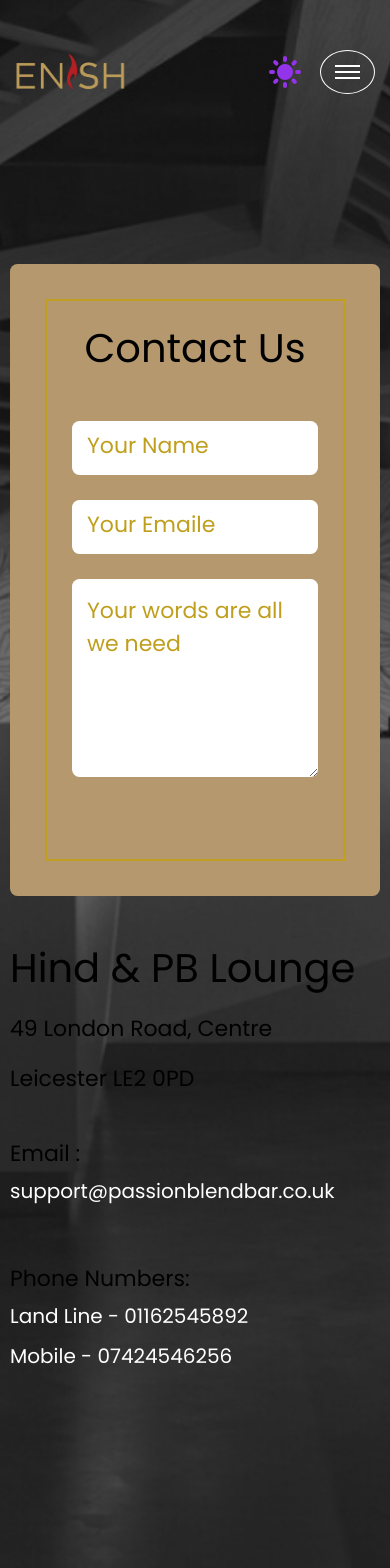
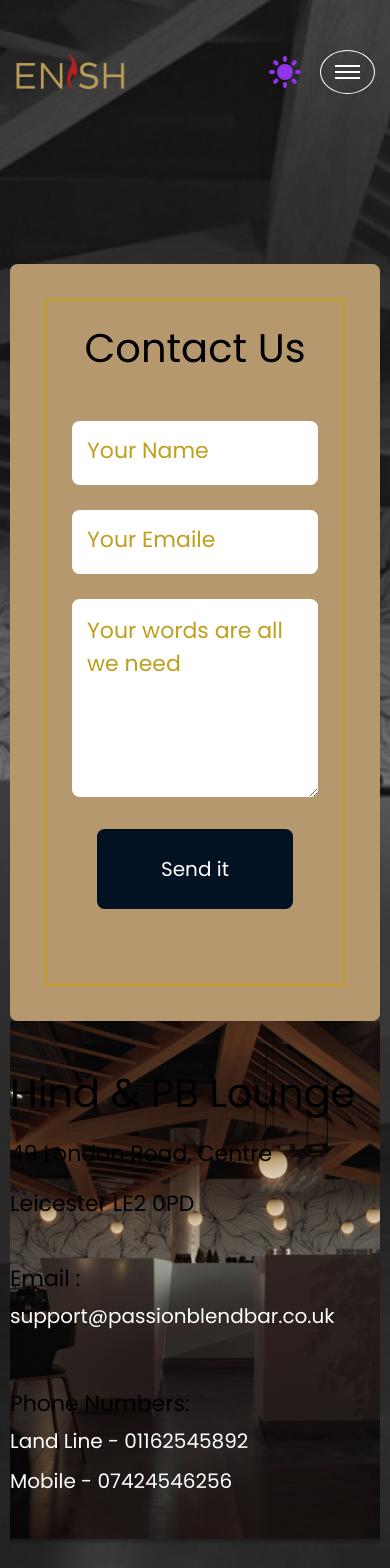
Before and after one commit to MahdiHasan943/next.js-new-restraurent-website, a Next.js app: page /Contact/Contact in a window 390 px wide. Shown: the top 1568 px of the page. Built offline with nearby package versions, Linux system fonts and the light colour scheme.

Commit message:
added bg in contact page hero

```diff
--- a/src/pages/Contact/Contact.js
+++ b/src/pages/Contact/Contact.js
@@ -1,59 +1,77 @@
-import React from 'react'
+import React from "react";
 
-import styles from '../../styles/contact.module.css'
+import styles from "../../styles/contact.module.css";
 const Contact = () => {
   return (
-      <div className={`${styles.ContactheroBg}  flex py-[200px] justify-start items-center`}>
-
+    <div
+      className={`${styles.ContactheroBg}  flex py-[200px] justify-start items-center`}
+    >
       <div className="md:flex w-full px-4 xl:w-[80%] mt-[100px]  mx-auto gap-6">
         <div className="w-full bg-[#B5986D] py-14 px-14 rounded-xl md:w-[50%]">
           <div className="border-[2px] py-10 px-10 border-[#bf9f1d]">
-            <h1 className='text-[40px] text-center leading-[45px] md:text-[50px] md:leading-[60px]'>Contact Us</h1>
+            <h1 className="text-[40px] text-center leading-[45px] md:text-[50px] md:leading-[60px]">
+              Contact Us
+            </h1>
 
             <div className="py-20">
-              <input type="text" className='placeholder:text-[#bf9f1d] placeholder:text-[22px] py-6 px-6 rounded-xl w-full bg-white' placeholder='Your Name' />
-              <input type="text" className='placeholder:text-[#bf9f1d] placeholder:text-[22px] py-6 px-6 rounded-xl my-10 w-full bg-white' placeholder='Your Emaile' />
-              <textarea className='w-full px-6 placeholder:text-[#bf9f1d] rounded-xl placeholder:text-[22px] py-6 bg-white' placeholder='Your words are all we need' name="" id="" cols="30" rows="7"></textarea>
-
-             </div>
-
+              <input
+                type="text"
+                className="placeholder:text-[#bf9f1d] text-[#bf9f1d] placeholder:text-[22px] py-8 px-6 rounded-xl w-full bg-white"
+                placeholder="Your Name"
+              />
+              <input
+                type="text"
+                className="placeholder:text-[#bf9f1d] placeholder:text-[22px] text-[#bf9f1d] py-8 px-6 rounded-xl my-10 w-full bg-white"
+                placeholder="Your Emaile"
+              />
+              <textarea
+                className="w-full px-6 placeholder:text-[#bf9f1d] text-[#bf9f1d] rounded-xl placeholder:text-[22px] py-6 bg-white"
+                placeholder="Your words are all we need"
+                name=""
+                id=""
+                cols="30"
+                rows="7"
+              ></textarea>
+              <div className="text-center pt-10">
+                <button className="text-white rounded-xl text-[20px] font-normal leading-[30px] bg-[#021222] py-10 px-10 w-[80%] ">
+                  Send it
+                </button>
               </div>
             </div>
-        <div className="w-full md:w-[50%]">
+          </div>
+        </div>
+        <div className={`${styles.subcBg} w-full  md:w-[50%]`}>
           <div className="sm:w-[80%] mx-auto py-20">
-
-          <h4 className='text-[40px]  leading-[45px] md:text-[50px] md:leading-[60px]'>Hind & PB Lounge</h4>
-          <h4 className='text-[22px] py-10 leading-[25px] md:text-[30px] md:leading-[30px]'>49 London Road, Centre
+            <h4 className="text-[40px]  leading-[45px] md:text-[50px] md:leading-[60px]">
+              Hind & PB Lounge
             </h4>
-          <h4 className='text-[22px]   leading-[25px] md:text-[30px] md:leading-[30px]'>Leicester LE2 0PD
+            <h4 className="text-[22px] py-10 leading-[25px] md:text-[30px] md:leading-[30px]">
+              49 London Road, Centre
+            </h4>
+            <h4 className="text-[22px]   leading-[25px] md:text-[30px] md:leading-[30px]">
+              Leicester LE2 0PD
             </h4>
 
             <div className="py-20">
-          <h4 className='text-[22px]   leading-[25px] md:text-[30px] md:leading-[30px]'>Email :
+              <h4 className="text-[22px]   leading-[25px] md:text-[30px] md:leading-[30px]">
+                Email :
               </h4>
-           <p className='text-[20px] py-4 text-white '>
+              <p className="text-[20px] py-4 text-white ">
                 support@passionblendbar.co.uk
-
-
               </p>
             </div>
-            <h4 className='text-[22px]  leading-[25px] md:text-[30px] md:leading-[30px]'>Phone Numbers:
-
+            <h4 className="text-[22px]  leading-[25px] md:text-[30px] md:leading-[30px]">
+              Phone Numbers:
             </h4>
-          <p className='text-[20px] py-4  text-white'>
+            <p className="text-[20px] py-4  text-white">
               Land Line - 01162545892
-
             </p>
-          <p className='text-[20px]  text-white'>
-          Mobile - 07424546256
-           </p>
-          </div>
-
-        </div>
-
+            <p className="text-[20px]  text-white">Mobile - 07424546256</p>
           </div>
         </div>
-  )
-}
+      </div>
+    </div>
+  );
+};
 
-export default Contact
+export default Contact;
--- a/src/styles/contact.module.css
+++ b/src/styles/contact.module.css
@@ -6,3 +6,11 @@
 
   width: 100%;
 }
+.subcBg{
+
+    background-image: url("../../public/subcBg.png");
+    background-repeat: no-repeat;
+    background-size: cover;
+    background-position: center;
+
+}
```
Also changed, not shown: public/subcBg.png (added). Lines whose indentation alone changed are shown as unchanged.
